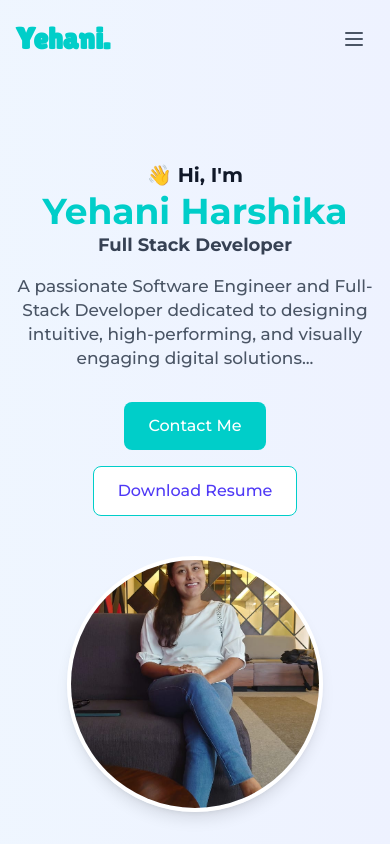
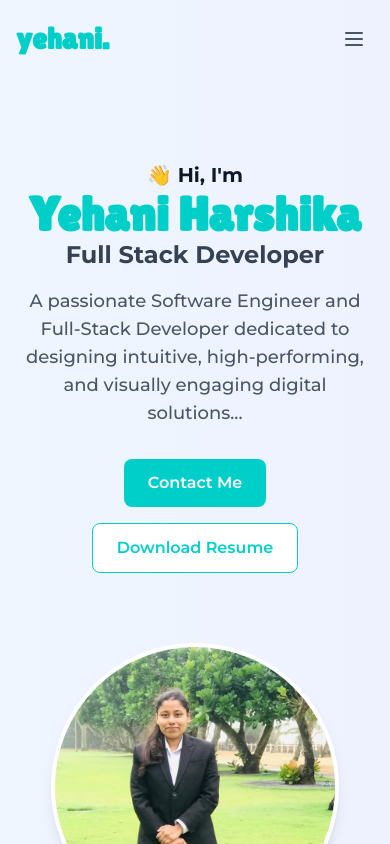
Before and after one commit to yehaniharshika/portfolio-react, a React (Vite) app: page / in a window 390 px wide. Shown: the top 844 px of the page. Built offline with nearby package versions, Linux system fonts and the light colour scheme.

Commit message:
changed all sections

```diff
--- a/src/components/Contact.tsx
+++ b/src/components/Contact.tsx
@@ -240,8 +240,8 @@ export const Contact = () => {
                                 <div>
                                     <button
                                         type="submit"
-                                        className="w-full px-6 py-3 bg-[#006765] text-white font-medium rounded-md hover:bg-[#00cec9] transition-colors"
-                                        style={{fontFamily: "Montserrat, sans-serif"}}
+                                        className="px-6 py-3 bg-[#00cec9] text-white font-medium rounded-md hover:bg-[#00cec9] transition-colors"
+                                        style={{fontFamily: "Montserrat, sans-serif",maxWidth:"200px",cursor:"pointer"}}
                                     >
                                         Send Message
                                     </button>
--- a/src/components/HeroPage.tsx
+++ b/src/components/HeroPage.tsx
@@ -1,12 +1,12 @@
 import { motion } from "framer-motion";
-import profileImage from "../assets/profile-image.jpg";
+import profileImage from "../assets/photo.jpg";
 import resume from "../assets/RAD.pdf";
 
 export const HeroPage = () => {
     return (
         <section
             id={"home"}
-            className="w-full bg-gradient-to-r from-blue-50 to-indigo-50 dark:from-gray-800 dark:to-gray-900 pt-24 pb-40"
+            className="w-full bg-gradient-to-r from-blue-50 to-indigo-50 dark:from-gray-800 dark:to-gray-900 pt-24 pb-60"
         >
             <div
                 className="container mx-auto px-4 md:px-6 pt-16 flex flex-col md:flex-row items-center justify-between">
@@ -17,10 +17,11 @@ export const HeroPage = () => {
                     transition={{duration: 0.8, ease: "easeOut"}}
                 >
                     <h1 className="text-xl md:text-5xl lg:text-6xl font-bold text-gray-900 dark:text-white leading-tight">
-                        <span className="text-lg md:text-3xl lg:text-4xl" style={{fontSize: "20px",fontFamily: 'Montserrat, sans-serif'}}>👋 Hi, I'm</span> <br/>
+                        <span className="text-lg md:text-3xl lg:text-4xl"
+                              style={{fontSize: "20px", fontFamily: 'Montserrat, sans-serif'}}>👋 Hi, I'm</span> <br/>
                         <motion.span
-                            className=" text-4xl md:text-6xl lg:text-6xl font-extrabold"
-                            style={{fontFamily: 'Montserrat, sans-serif' ,fontWeight: "bold",color: "#00cec9"}}
+                            className="text-5xl md:text-6xl lg:text-7xl "
+                            style={{fontFamily: "'Lilita One', sans-serif", color: "#00cec9"}}
                             initial={{opacity: 0}}
                             animate={{opacity: 1}}
                             transition={{duration: 1.2, delay: 0.3}}
@@ -28,11 +29,14 @@ export const HeroPage = () => {
                             Yehani Harshika
                         </motion.span>
                         <br/>
-                        <span className="text-lg md:text-3xl lg:text-4xl text-gray-700 dark:text-gray-300" style={{fontFamily: 'Montserrat, sans-serif'}}>Full Stack Developer</span>
+                        <span className="text-2xl md:text-3xl lg:text-4xl text-gray-700 dark:text-gray-300"
+                              style={{fontFamily: 'Montserrat, sans-serif'}}>Full Stack Developer</span>
                     </h1>
 
-                    <p className="mt-4 text-xl text-gray-600 dark:text-gray-300 max-w-lg" style={{fontFamily: 'Montserrat, sans-serif',fontSize:"17px",fontWeight: "500"}}>
-                        A passionate Software Engineer and Full-Stack Developer dedicated to designing intuitive, high-performing, and visually engaging digital solutions...
+                    <p className="mt-4 text-lg text-gray-600 dark:text-gray-300 max-w-lg"
+                       style={{fontFamily: 'Montserrat, sans-serif', fontSize: "18px", fontWeight: "500"}}>
+                        A passionate Software Engineer and Full-Stack Developer dedicated to designing intuitive,
+                        high-performing, and visually engaging digital solutions...
                     </p>
                     <motion.div
                         className="mt-8 flex flex-wrap gap-4 justify-center md:justify-start"
@@ -49,14 +53,16 @@ export const HeroPage = () => {
                                 })
                             }
                             className="px-6 py-3 text-white font-medium rounded-lg hover:bg-indigo-700 dark:bg-indigo-500 dark:hover:bg-indigo-600 transition-colors"
-                        style={{fontFamily: 'Montserrat, sans-serif',backgroundColor: "#00cec9"}}>
+                            style={{
+                                fontFamily: 'Montserrat, sans-serif', backgroundColor: "#00cec9", fontWeight: "600", cursor:"pointer"}}
+                        >
                             Contact Me
                         </motion.button>
                         <motion.button
                             whileHover={{scale: 1.05}}
                             whileTap={{scale: 0.95}}
-                            className="px-6 py-3 bg-white dark:bg-gray-800 text-indigo-600 dark:text-indigo-400 font-medium rounded-lg border border-[#00cec9] dark:border-indigo-400 hover:bg-gray-50 dark:hover:bg-gray-700 transition-colors"
-                            style={{ fontFamily: 'Montserrat, sans-serif'}}
+                            className="px-6 py-3 bg-white dark:bg-gray-800 text-[#00cec9] dark:text-[#00cec9] font-medium rounded-lg border border-[#00cec9] dark:border-[#00cec9] hover:bg-gray-50 dark:hover:bg-gray-700 transition-colors"
+                            style={{fontFamily: 'Montserrat, sans-serif', fontWeight: "600",cursor:"pointer"}}
                             onClick={() => {
                                 const link = document.createElement("a");
                                 link.href = resume;
@@ -64,11 +70,14 @@ export const HeroPage = () => {
                                 document.body.appendChild(link);
                                 link.click();
                                 document.body.removeChild(link);
-                            }}>
+                            }}
+                        >
                             Download Resume
                         </motion.button>
                     </motion.div>
                 </motion.div>
+
+
                 <motion.div
                     className="md:w-1/2 flex justify-center md:justify-center"
                     initial={{opacity: 0, scale: 0.8}}
@@ -76,7 +85,8 @@ export const HeroPage = () => {
                     transition={{duration: 0.8, delay: 0.6}}
                 >
                     <div
-                        className="w-64 h-64 md:w-80 md:h-80 rounded-full overflow-hidden border-4 border-white dark:border-gray-700 shadow-lg">
+                        className="w-72 h-72 md:w-96 md:h-96  rounded-full overflow-hidden border-4 border-white dark:border-gray-700 shadow-lg"
+                        style={{marginTop:"30px"}}>
                         <motion.img
                             src={profileImage}
                             alt="Your Name"
@@ -86,6 +96,7 @@ export const HeroPage = () => {
                         />
                     </div>
                 </motion.div>
+
             </div>
         </section>
     )
--- a/src/components/NavBar.tsx
+++ b/src/components/NavBar.tsx
@@ -59,7 +59,7 @@ export const NavBar: React.FC = () => {
                         window.scrollTo({top: 0, behavior: "smooth"});
                     }}
                 >
-                    Yehani.
+                    yehani.
                 </a>
 
                 <div className="flex items-center space-x-8">
@@ -68,7 +68,7 @@ export const NavBar: React.FC = () => {
                             <button
                                 key={item.id}
                                 onClick={() => scrollToSection(item.id)}
-                                className="text-white hover:text-[#00cec9] transition-colors font-[Montserrat]"
+                                className="text-white hover:text-[#00cec9] transition-colors font-[Montserrat] cursor-pointer"
                                 style={{fontFamily: 'Montserrat, sans-serif',fontWeight: '600'}}
                             >
                                 {item.label}
--- a/src/components/Projects.tsx
+++ b/src/components/Projects.tsx
@@ -163,7 +163,7 @@ export const Projects = () => {
                         <button
                             key={id}
                             onClick={() => setActiveCategory(id)}
-                            className={`flex items-center px-6 py-3 rounded-lg transition-all duration-300 ${
+                            className={`flex items-center px-6 py-3 rounded-lg transition-all duration-300 cursor-pointer ${
                                 activeCategory === id
                                     ? "bg-[#00cec9] dark:bg-[#00cec9] text-white"
                                     : "bg-white dark:bg-gray-800 text-gray-600 dark:text-gray-300 hover:bg-[#00cec9] dark:hover:bg-[#00cec9]"
--- a/src/components/Skills.tsx
+++ b/src/components/Skills.tsx
@@ -73,7 +73,7 @@ export const Skills = () => {
                         <button
                             key={category}
                             onClick={() => setActiveCategory(category)}
-                            className={`px-4 py-2 rounded-full text-white font-medium transition-all duration-300 ${
+                            className={`px-4 py-2 rounded-full text-white font-medium transition-all cursor-pointer duration-300 ${
                                 activeCategory === category ? "bg-[#00cec9]" : "bg-gray-500 hover:bg-[#00cec9]"
                             }`}
                             style={{fontFamily: 'Montserrat, sans-serif'}}
```
Also changed, not shown: src/assets/photo.jpg (added).
